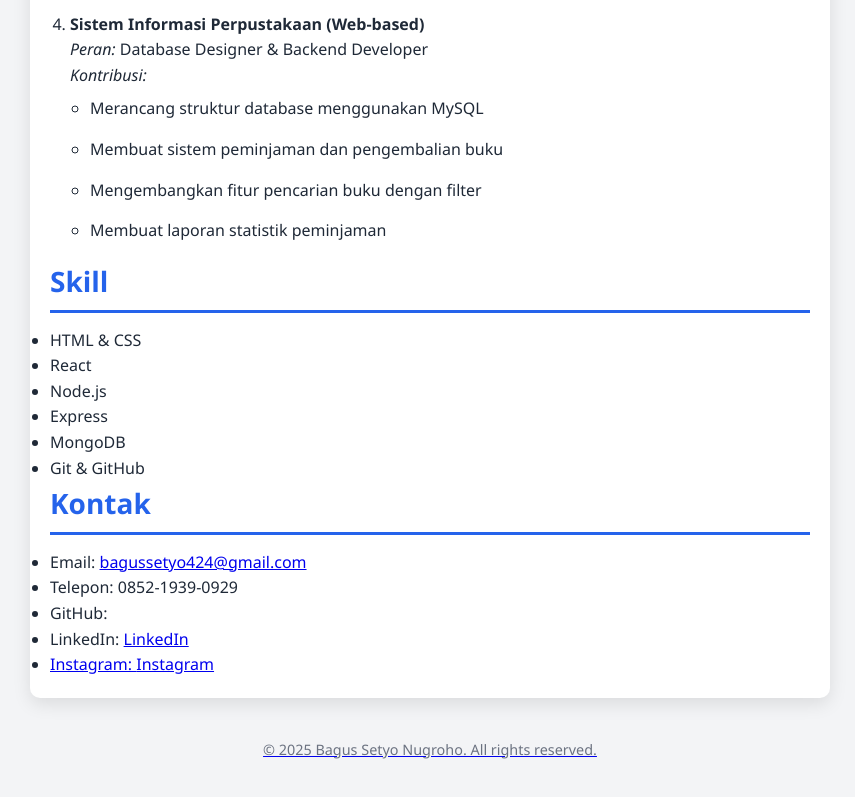
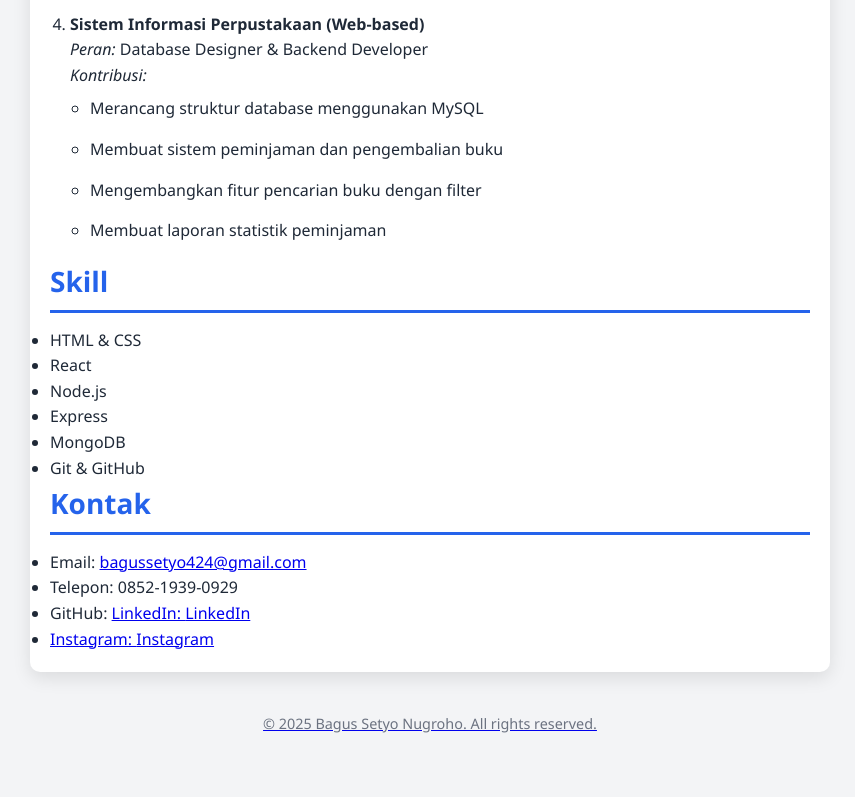
Before and after one commit to ghous424/UTS_CV-Bagus_PEMWEB24, a plain HTML site: page index.html in a window 1280 px wide. Shown: the part 1559-2356 px from the top of the page, without its empty margins (210-1065 px from the left). After the commit the page ends 2334 px from the top, so only its background shows below. Drawn offline with Linux system fonts and the light colour scheme.

Commit message:
Update index.html

```diff
--- a/index.html
+++ b/index.html
@@ -110,7 +110,7 @@
       <ul>
         <li>Email: <a href="mailto:bagussetyo424@gmail.com">bagussetyo424@gmail.com</a></li>
         <li>Telepon: 0852-1939-0929</li>
-        <li>GitHub: </li>
+        <li>GitHub: <a href="https://github.com/ghous424/UTS_CV-Bagus_PEMWEB24" target="_blank>github</li>
         <li>LinkedIn: <a href="https://www.linkedin.com/in/bagus-setyo-a8763a2b4" target="_blank">LinkedIn</li>
         <li>Instagram: <a href="https://www.instagram.com/bagus_setyo453" target="_blank">Instagram</li>
       </ul>
```
